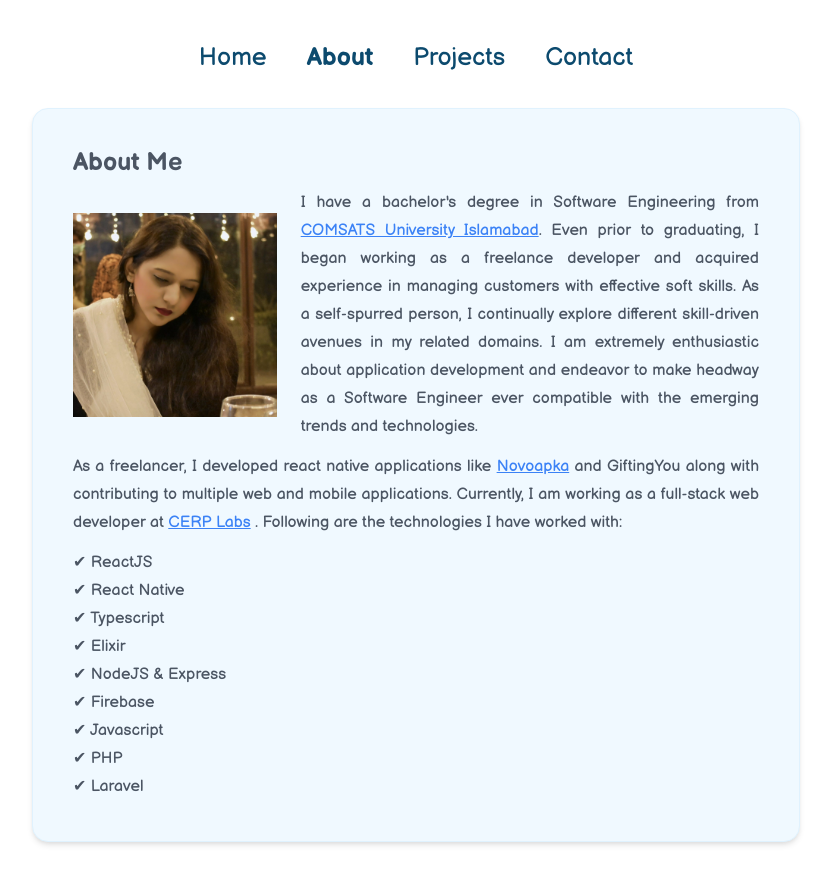
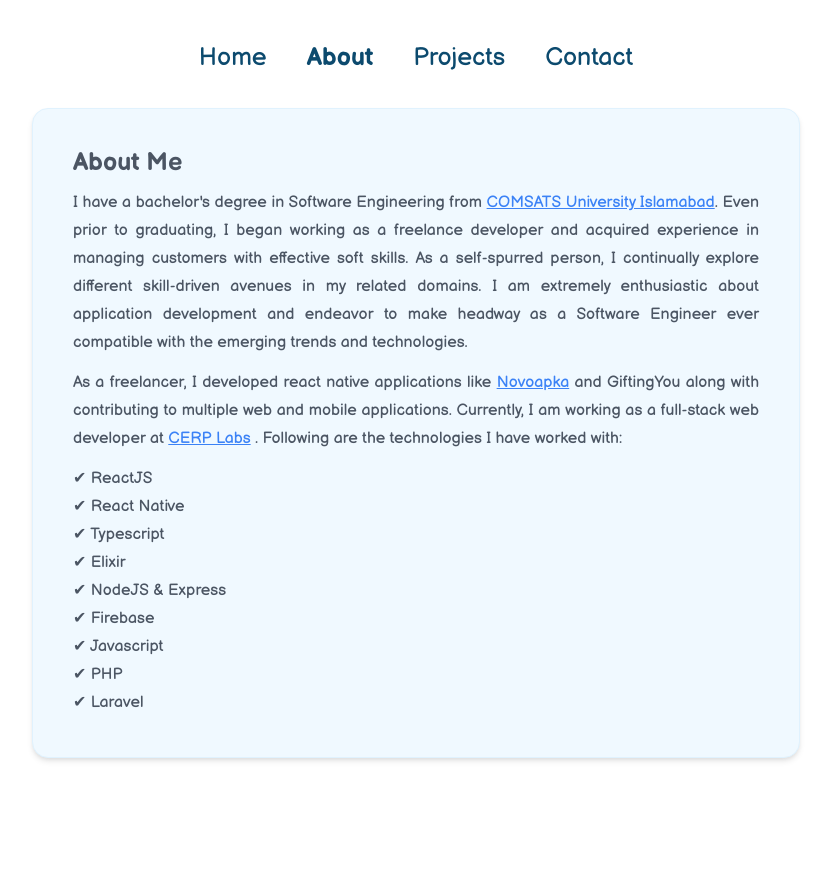
Before and after one commit to ZarishIqbal/zarish.me, a Next.js app: page /about in a window 1280 px wide. Shown: the top 884 px of the page, without its empty margins (224-1055 px from the left). After the commit the page ends 850 px from the top, so only its background shows below. Built offline with nearby package versions, Linux system fonts and the light colour scheme; a web font is replaced by a local one; what @tailwindcss/typography would draw is missing.

Commit message:
remove picture

```diff
--- a/src/components/main-tab.tsx
+++ b/src/components/main-tab.tsx
@@ -13,8 +13,8 @@ const MainTab = () => {
 						className={clsx(
 							(router.route.includes(tab) ||
 								(tab === 'home' && router.route == '/')) &&
-								'font-bold',
-							'px-2 py-1 rounded-lg'
+								'font-bold cursor-default',
+							'px-2 py-1 rounded-lg cursor-pointer'
 						)}>
 						{toTitleCase(tab)}
 					</span>
--- a/src/pages/about.tsx
+++ b/src/pages/about.tsx
@@ -9,10 +9,10 @@ const About = () => {
 			<div className="p-10 space-y-3 mt-10 text-gray-600 flex justify-center flex-col bg-lightBlue-50 m-5 rounded-2xl shadow-md border border-lightBlue-100 leading-7 text-left w-full">
 				<h2 className="font-bold text-xl text-left w-full">About Me</h2>
 				<span className="h-auto mt-10 rounded-2xl md:space-x-6 sm:space-x-0 flex w-full md:flex-nowrap flex-wrap ">
-					<div className="md:w-1/3 sm:w-full rounded-md items-center flex justify-center">
+					{/* <div className="md:w-1/3 sm:w-full rounded-md items-center flex justify-center">
 						<Image alt="zarish" src={profilePic} />
-					</div>
-					<p className=" text-justify sm:w-full md:w-3/4 ">
+					</div> */}
+					<p className=" text-justify ">
 						I have a bachelor&apos;s degree in Software Engineering from{' '}
 						<a
 							href="https://lahore.comsats.edu.pk/default.aspx"
```
